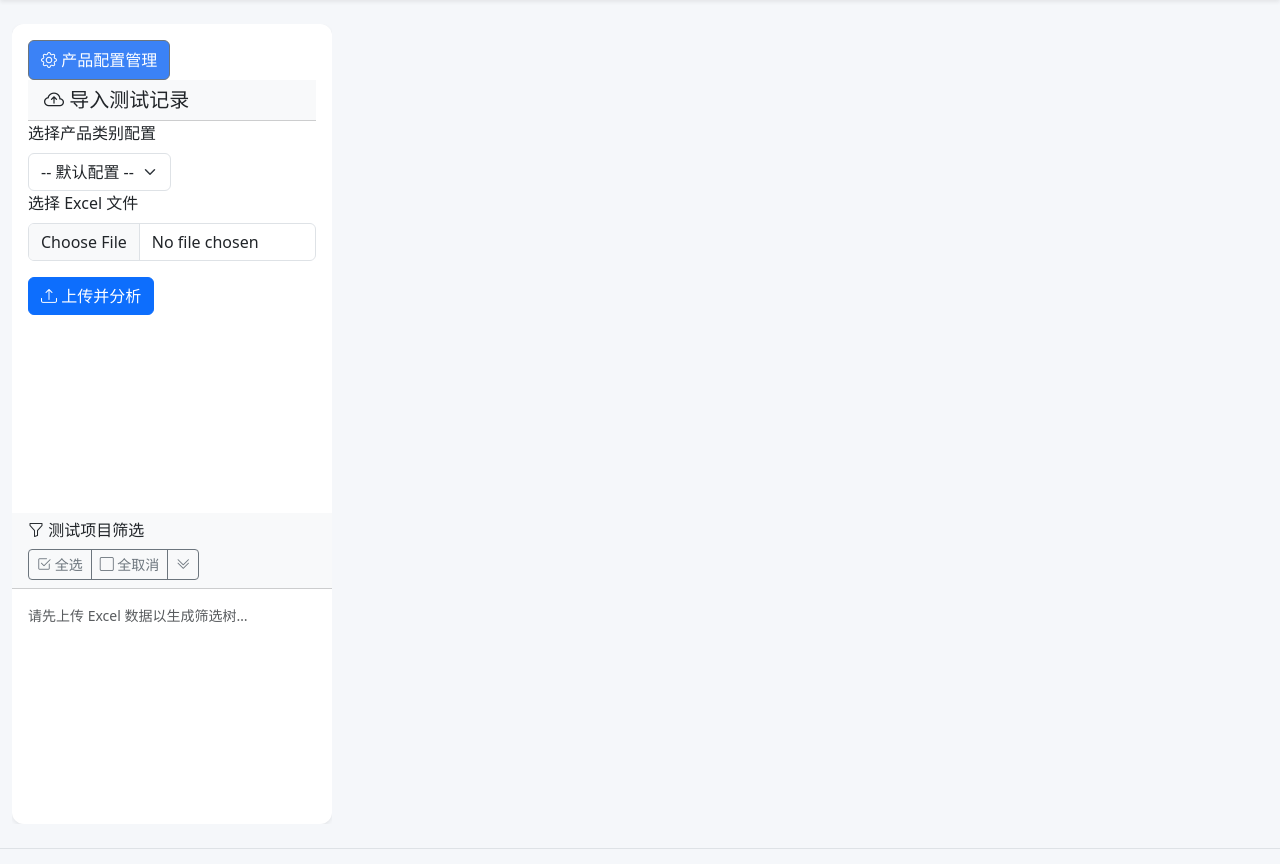
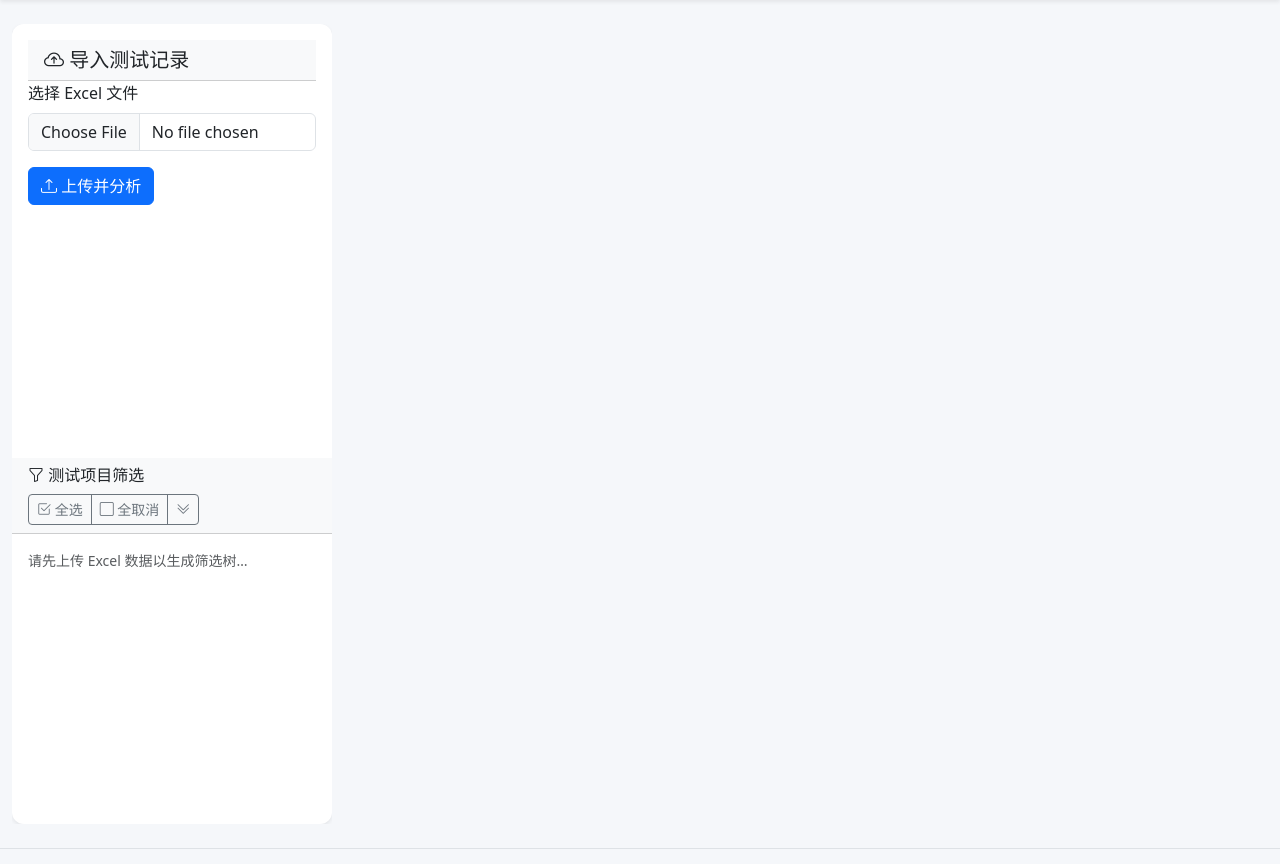
Before and after one commit to CofeeX/cpk_test.log, a Python web app: template templates/index.html in a window 1280 px wide. Shown: the part 56-920 px from the top of the page. Run offline with Jinja, Linux system fonts and the light colour scheme; the template is opened without the code that fills it, so the values that code supplies are empty; some libraries are stand-ins or nearby versions.

Commit message:
feat: 运行测试
Co-authored-by: traeagent <traeagent@users.noreply.github.com>

```diff
--- a/templates/index.html
+++ b/templates/index.html
@@ -10,7 +10,8 @@
             <div class="card-body flex-shrink-0">
                 <form id="uploadForm" enctype="multipart/form-data">
 
-                    <button type="button" class="btn btn-outline-secondary" data-bs-toggle="modal" data-bs-target="#configModal">
+                    <!-- 临时隐藏: 产品配置管理按钮 -->
+                    <button type="button" class="btn btn-outline-secondary d-none" data-bs-toggle="modal" data-bs-target="#configModal">
                         <i class="bi bi-gear"></i> 产品配置管理
                     </button>
 
@@ -18,8 +19,9 @@
                         <h5 class="mb-0"><i class="bi bi-cloud-arrow-up"></i> 导入测试记录</h5>
                     </div>
 
-                    <label class="form-label">选择产品类别配置</label>
-                    <select class="form-select" id="productSelect">
+                    <!-- 临时隐藏: 产品类别配置下拉框 -->
+                    <label class="form-label d-none">选择产品类别配置</label>
+                    <select class="form-select d-none" id="productSelect">
                         <option value="">-- 默认配置 --</option>
                         {% for cfg in configs %}
                         <option value="{{ cfg.name }}">{{ cfg.name }} ({{ cfg.test_items|length }}项)</option>
```
Also changed, not shown: .uploads/1b6e521c-db9f-4d51-a557-a176ff64407c_image.png (added), .uploads/420873ab-f1e3-4ea4-b2bf-22f445c40061_image.png (added).
